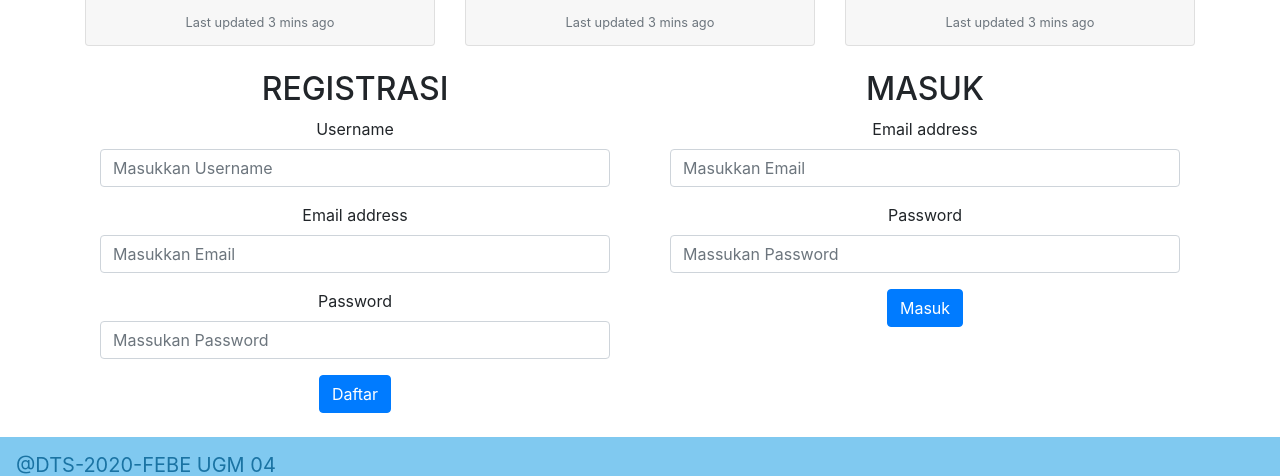
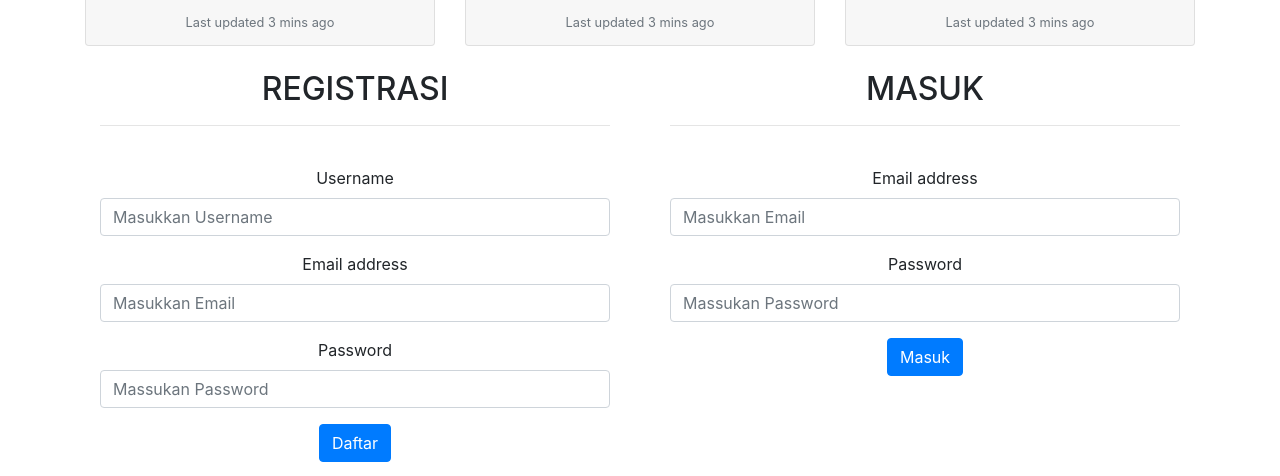
Before and after one commit to nivanrs/bank-crowd-academy, a React (Create React App) app: page / in a window 1280 px wide. Shown: the part 842-1318 px from the top of the page. Built offline with nearby package versions, Linux system fonts and the light colour scheme.

Commit message:
Pemisahan Judul dengan Isi

```diff
--- a/src/component/Login/Login.jsx
+++ b/src/component/Login/Login.jsx
@@ -1,16 +1,14 @@
 import { Form } from "react-bootstrap";
 import { Button } from "react-bootstrap";
 import { Container } from "react-bootstrap";
-import { Row } from "react-bootstrap";
-import { Col } from "react-bootstrap";
-
 
 export default function Login(props) {
   return (
-    <Container fluid="md">
-  <Row>
-    <Col>
+    <Container>
     <h2>MASUK</h2>
+    <hr />
+    <br/>
+
     <Form>
       <Form.Group controlId="formBasicEmail">
         <Form.Label>Email address</Form.Label>
@@ -24,8 +22,6 @@ export default function Login(props) {
         Masuk
       </Button>
     </Form>
-    </Col>
-  </Row>
 </Container>
   );
 }
--- a/src/component/Register/Register.jsx
+++ b/src/component/Register/Register.jsx
@@ -1,16 +1,13 @@
 import { Form } from "react-bootstrap";
 import { Button } from "react-bootstrap";
 import { Container } from "react-bootstrap";
-import { Row } from "react-bootstrap";
-import { Col } from "react-bootstrap";
-
 
 export default function Register(props) {
   return (
     <Container fluid="md">
-  <Row>
-    <Col>
     <h2>REGISTRASI</h2>
+    <hr/>
+    <br />
     <Form>
     <Form.Group controlId="formBasicUsernamel">
         <Form.Label>Username</Form.Label>
@@ -28,8 +25,6 @@ export default function Register(props) {
         Daftar
       </Button>
     </Form>
-    </Col>
-  </Row>
 </Container>
   );
 }
```
